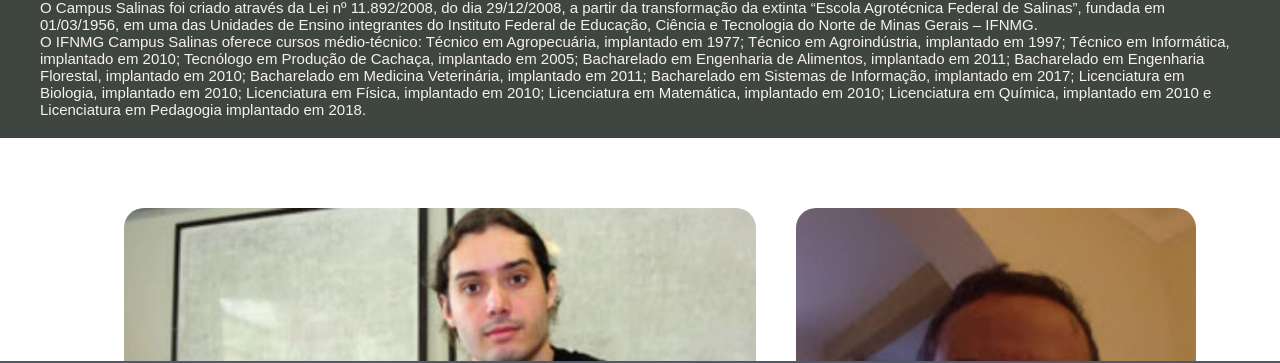
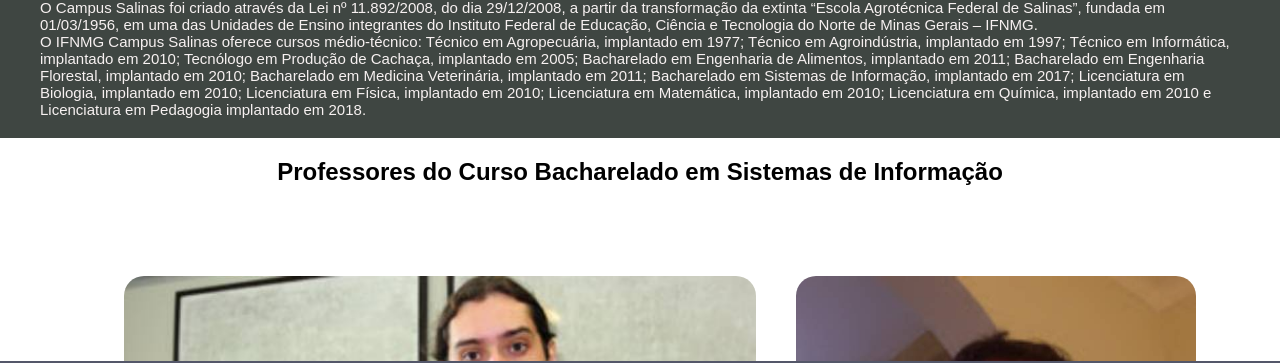
Before and after one commit to maurosantanah/atividawebArthur, a plain HTML site: page AatividadeFinal-HTML/index.html in a window 1280 px wide. Shown: the part 385-748 px from the top of the page. Drawn offline with Linux system fonts and the light colour scheme.

Commit message:
inseri título dos professores e alterei o footer para p: fixado

```diff
--- a/AatividadeFinal-HTML/css/style.css
+++ b/AatividadeFinal-HTML/css/style.css
@@ -76,7 +76,7 @@ main {
     background: #002957;
 }
 
-#principal {/* caixa do texto principal*/
+#principal, #titulobsi {/* caixa do texto principal*/
     padding: 20px;
     display: flex;
     flex-direction: column;
@@ -146,8 +146,8 @@ footer {
     background: #545769;
     padding: 5px;
     bottom: 0;
-    position:absolute;
     width: 100%;
+    position: fixed;
 }
 
 #contato {
--- a/AatividadeFinal-HTML/index.html
+++ b/AatividadeFinal-HTML/index.html
@@ -37,6 +37,9 @@
         </div>
       </section>
     </main>
+    <div id="titulobsi">
+    <h2>Professores do Curso Bacharelado em Sistemas de Informação</h2>
+  </div>
     <section id="second">
       <a class="cartaz" href="sobre.html">
         <img class="capa" src="images/arthur.jpg" alt="">
```
